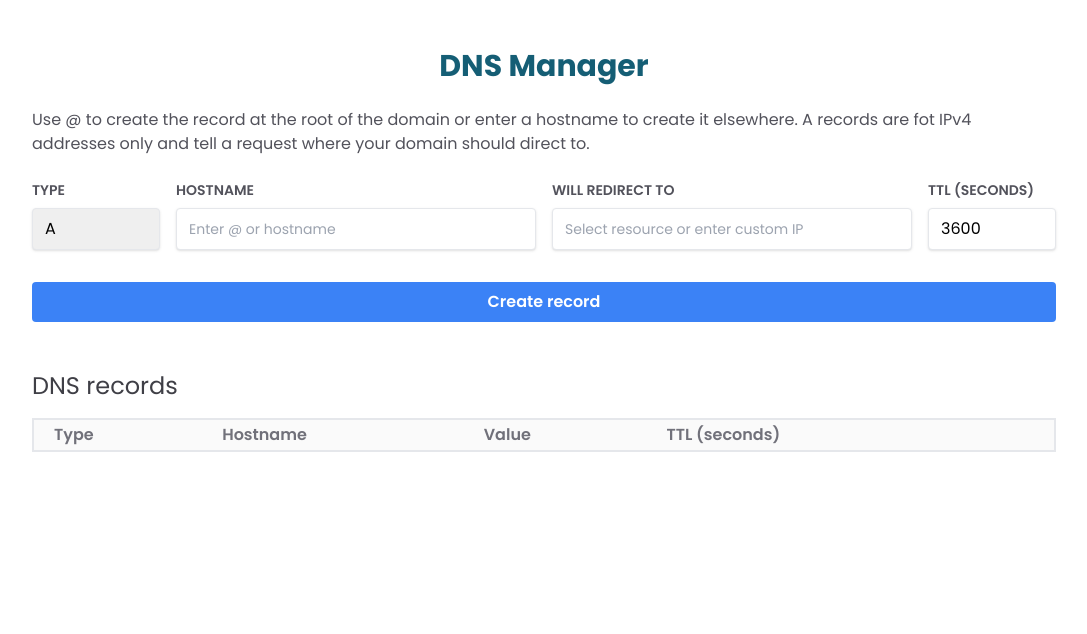
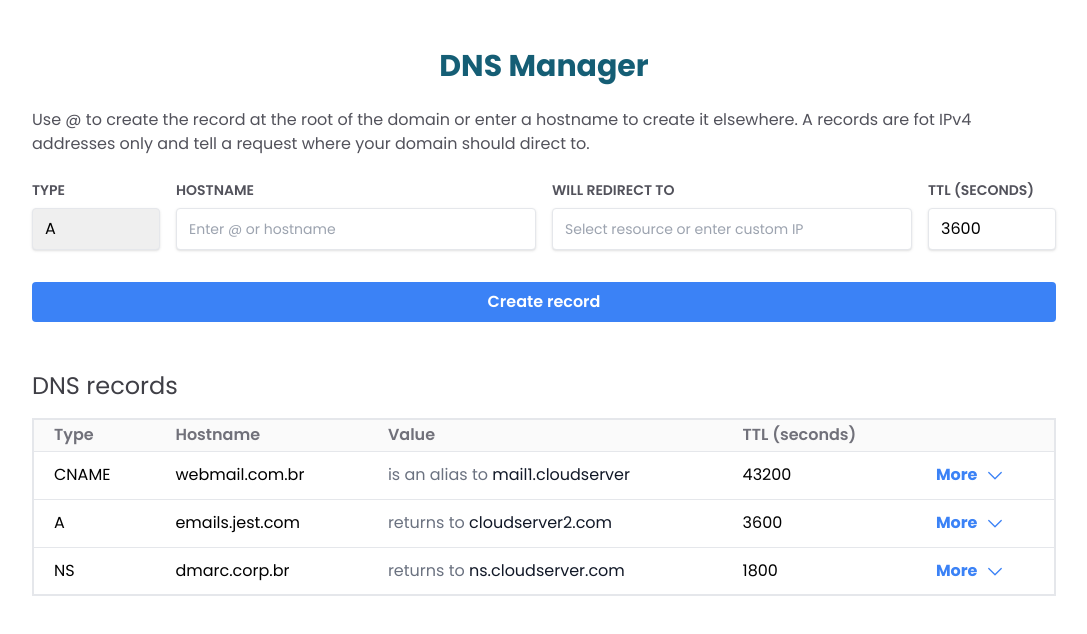
Before and after one commit to hevelinlima/dns-manager, a Next.js app: page / in a window 1280 px wide. Shown: the top 634 px of the page, without its empty margins (96-1183 px from the left). Built offline with nearby package versions, Linux system fonts and the light colour scheme.

Commit message:
feat: adc records já cadastrados e informações adicionais dentro dos values

```diff
--- a/src/app/components/table.tsx
+++ b/src/app/components/table.tsx
@@ -16,15 +16,28 @@ interface DNSTableProps{
 
 const DnsTable: React.FC<DNSTableProps> = ({ onEdit, onDelete, records }) => {
   const formatValue = (type: string, value: string) => {
+    let label = '';
+    let style = 'text-gray-600';
+
     switch (type){
       case 'A':
       case 'NS':
-        return `returns to ${value}`;
+        label = `returns to `;
+        style = 'text-gray-500';
+        break
       case 'CNAME':
-        return `is an alias to ${value}`;
+        label = `is an alias to `;
+        style = 'text-gray-500';
+        break
       default:
         return value;
     }
+    return (
+      <span>
+        <span className={style}>{label}</span>
+        <span className="text-gray-900 font-medium">{value}</span>
+      </span>
+    );
   };
 
   return (
--- a/src/app/page.tsx
+++ b/src/app/page.tsx
@@ -5,7 +5,11 @@ import DnsForm from "./components/form";
 import { useState } from "react";
 
 export default function Home() {
-  const [records, setRecords] = useState<DNSRecord[]>([]);
+  const [records, setRecords] = useState<DNSRecord[]>([
+    { type: 'CNAME', hostname: 'webmail.com.br', value: 'mail1.cloudserver', ttl: 43200 },
+    { type: 'A', hostname: 'emails.jest.com', value: 'cloudserver2.com', ttl: 3600 },
+    { type: 'NS', hostname: 'dmarc.corp.br', value: 'ns.cloudserver.com', ttl: 1800 },
+  ]);
 
   const addRecord = (newRecord: DNSRecord) => {
     setRecords([...records, newRecord]);
```
